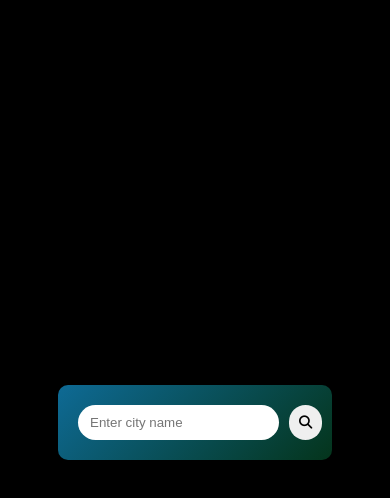
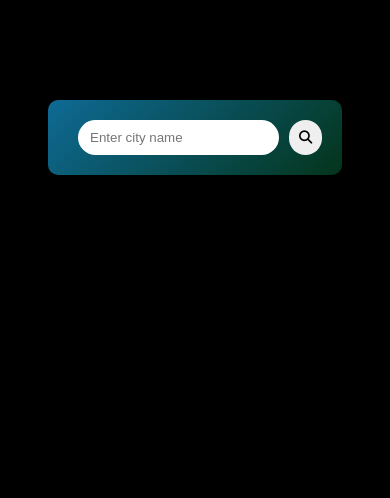
Before and after one commit to IfeomaBlessing/weatherApp, a plain HTML site: page index.html in a window 390 px wide. Drawn offline with Linux system fonts and the light colour scheme.

Commit message:
responsiveness

```diff
--- a/index.html
+++ b/index.html
@@ -9,15 +9,16 @@
     <script src="https://kit.fontawesome.com/7aff0d4601.js" crossorigin="anonymous"></script>
 </head>
 <body>
-    <div class="container">
+
         <div class="app">
             <form action="#">
                 <input type="text"placeholder ="Enter city name"id="inputBox">
                 <button id="btn"><i class="fa-sharp fa-solid fa-magnifying-glass"></i></button>
             </form>
+
             <div class="error">Enter a valid city</div>
+
             <section class="weather">
-                <!-- <i class="fa-solid fa-cloud-sun-rain" id="weather-icon"></i> -->
                 <img src="./images/clouds.png" id="weather-icon">
                 <h2 id="temp">22°c</h2>
                 <h6 id="city">Lagos</h6>
--- a/index.js
+++ b/index.js
@@ -42,8 +42,11 @@
         }
 
     document.querySelector(".weather").style.display ="block";
+
+
  };
 
  button.addEventListener("click",function(){
     checkWeather(inputBox.value);
+
  });
--- a/style.css
+++ b/style.css
@@ -2,22 +2,19 @@
     margin:0;
     padding: 0;
 }
-.container{
+
+body{
     background:black;
-    width: 100%;
-    height: 100vh;
-    display: flex;
-    align-items: center;
-    justify-content: center;
-
 }
 .app{
     background: linear-gradient(135deg,rgba(20, 151, 212, 0.7),
     rgba(14, 174, 91, 0.3));
     width: 60%;
-    max-width: 500px;
+    max-width: 470px;
+    margin: 100px auto 0;
     border-radius:10px;
-    padding:20px 20px;
+    padding:20px 30px;
+    text-align: center;
 }
 .app form{
     width: 100%;
@@ -83,8 +80,7 @@
 }
 
 
-@media screen and(max-width:450px){
-    .app{
-       max-width: 380px;
+/* @media screen and(max-width:450px){
+    .app{width: 380px;
     }
-}
+} */
```
